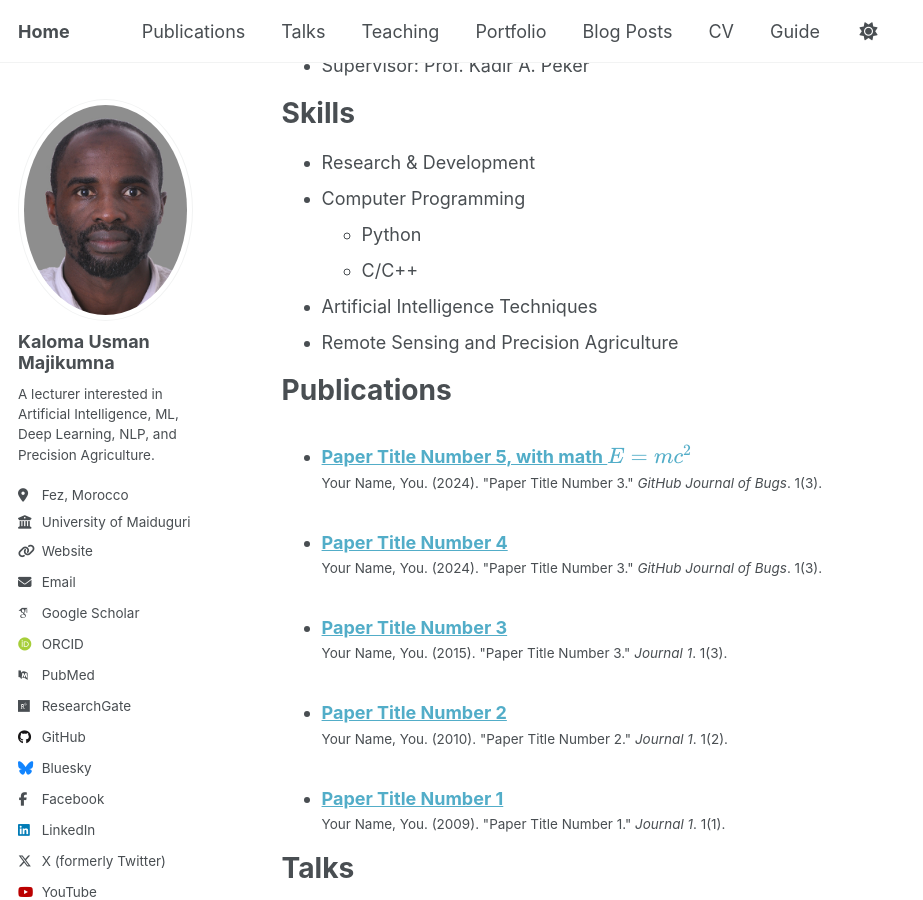
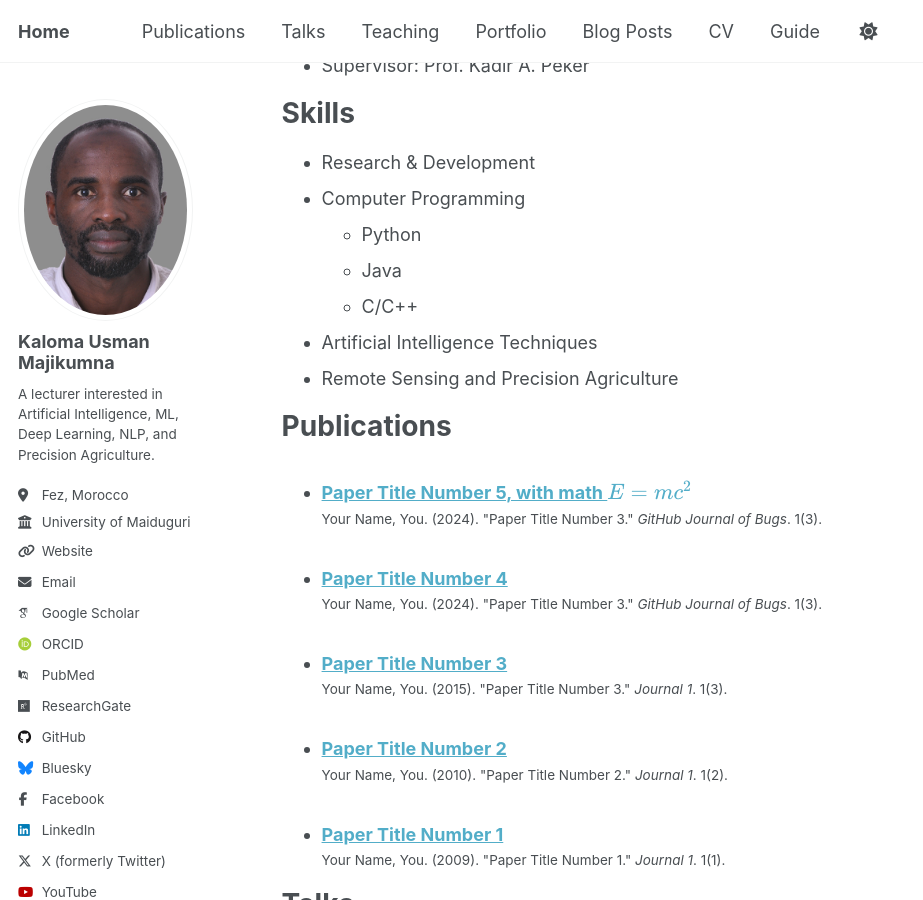
Before and after one commit to kalomausman/kalomausman.github.io, a Jekyll site: the page built from _pages/cv.md, in a window 1280 px wide and 900 px high, scrolled down 794 px. Shown: the whole window, without its empty margins (0-923 px from the left). Built offline with Jekyll 4.4.1, drawn with Linux system fonts in a browser that asks for light colours; some web fonts are replaced; a script that is not in the unit is left out.

Commit message:
Add Java to programming skills section

```diff
--- a/_pages/cv.md
+++ b/_pages/cv.md
@@ -37,6 +37,7 @@ Skills
 * Research & Development
 * Computer Programming
   * Python
+  * Java
   * C/C++
 * Artificial Intelligence Techniques
 * Remote Sensing and Precision Agriculture
```
